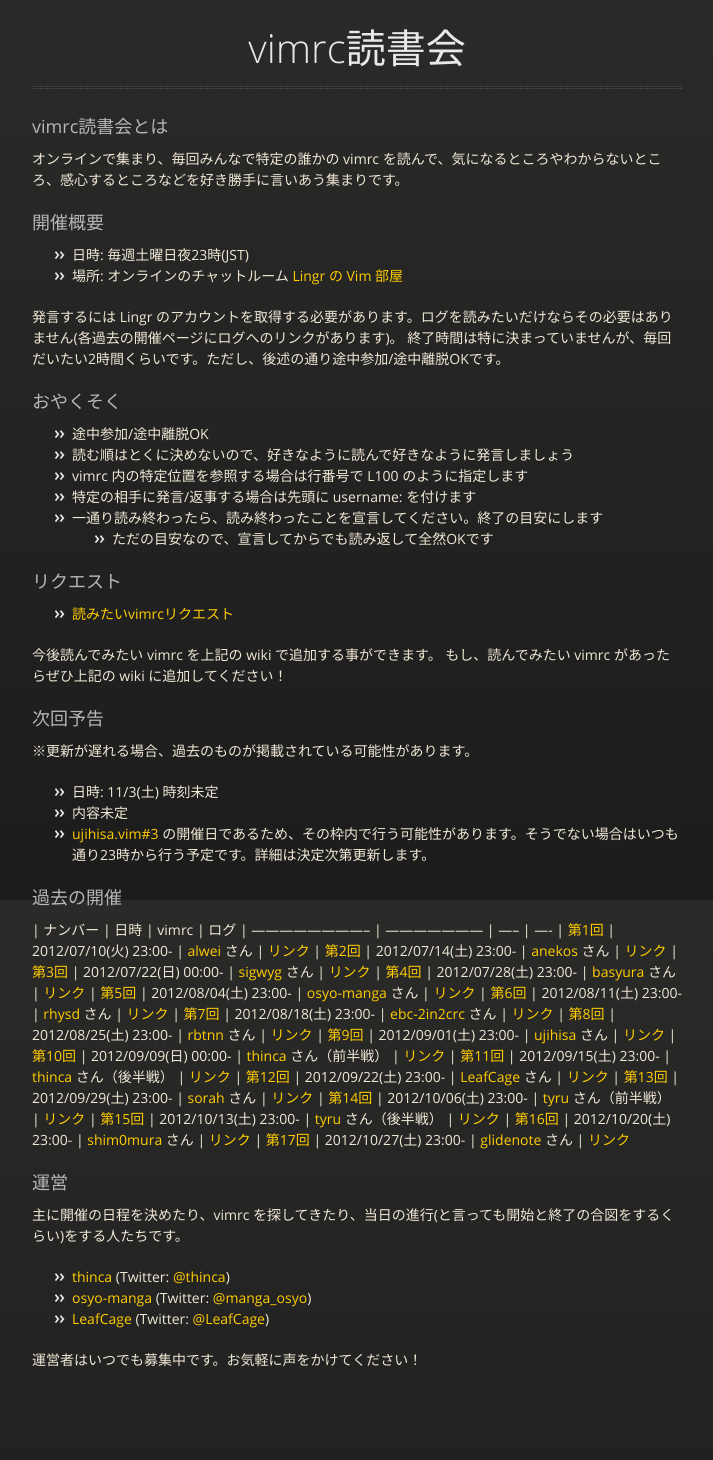
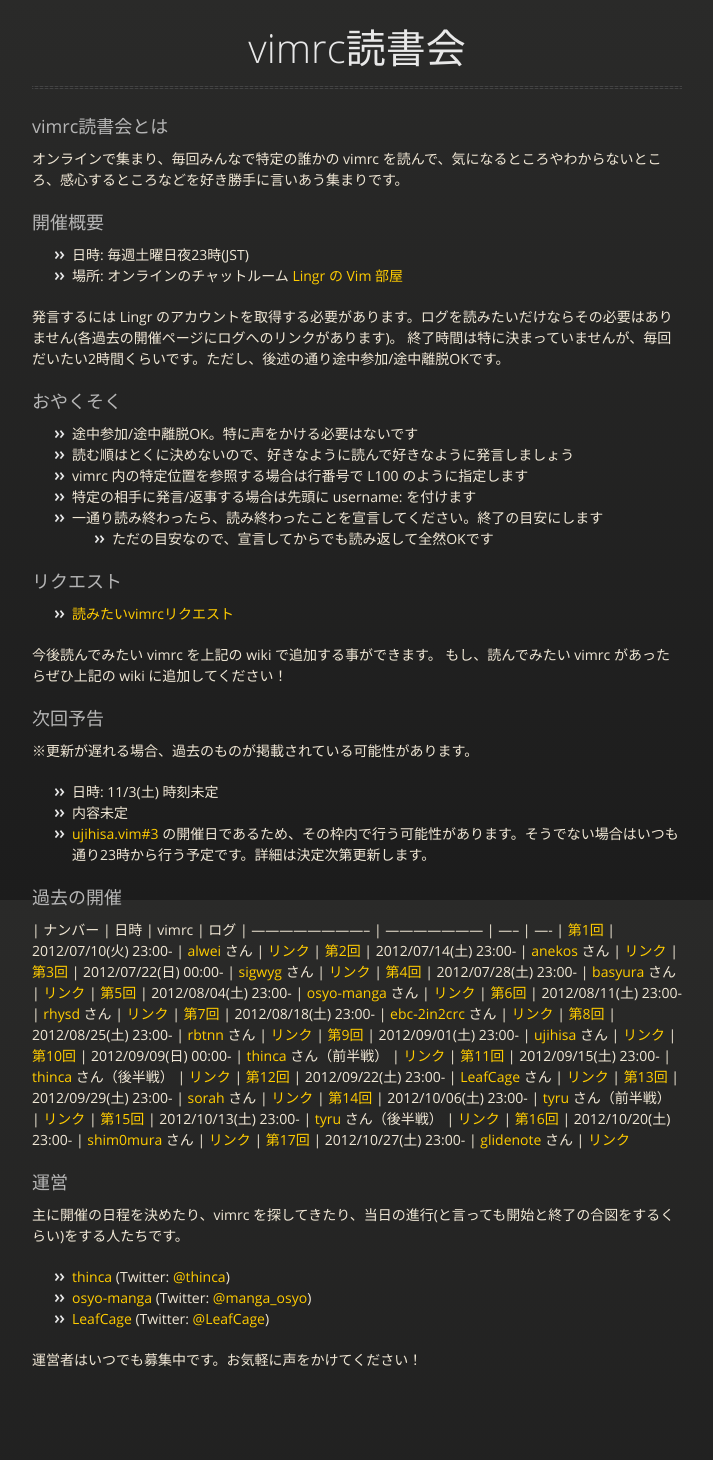
Before and after one commit to vim-jp/reading-vimrc, a Jekyll site: the page built from index.md, in a window 1280 px wide. Shown: the whole page, without its empty margins (283-996 px from the left). Built offline with Jekyll 4.4.1, drawn with Linux system fonts in a browser that asks for light colours; nearby versions of some CDN libraries; Markdown is read by kramdown in place of the engine named in the settings.

Commit message:
おやくそくを更新

```diff
--- a/index.md
+++ b/index.md
@@ -15,7 +15,7 @@ title: vimrc読書会
 
 ### おやくそく
 
-- 途中参加/途中離脱OK
+- 途中参加/途中離脱OK。特に声をかける必要はないです
 - 読む順はとくに決めないので、好きなように読んで好きなように発言しましょう
 - vimrc 内の特定位置を参照する場合は行番号で L100 のように指定します
 - 特定の相手に発言/返事する場合は先頭に username: を付けます
```
